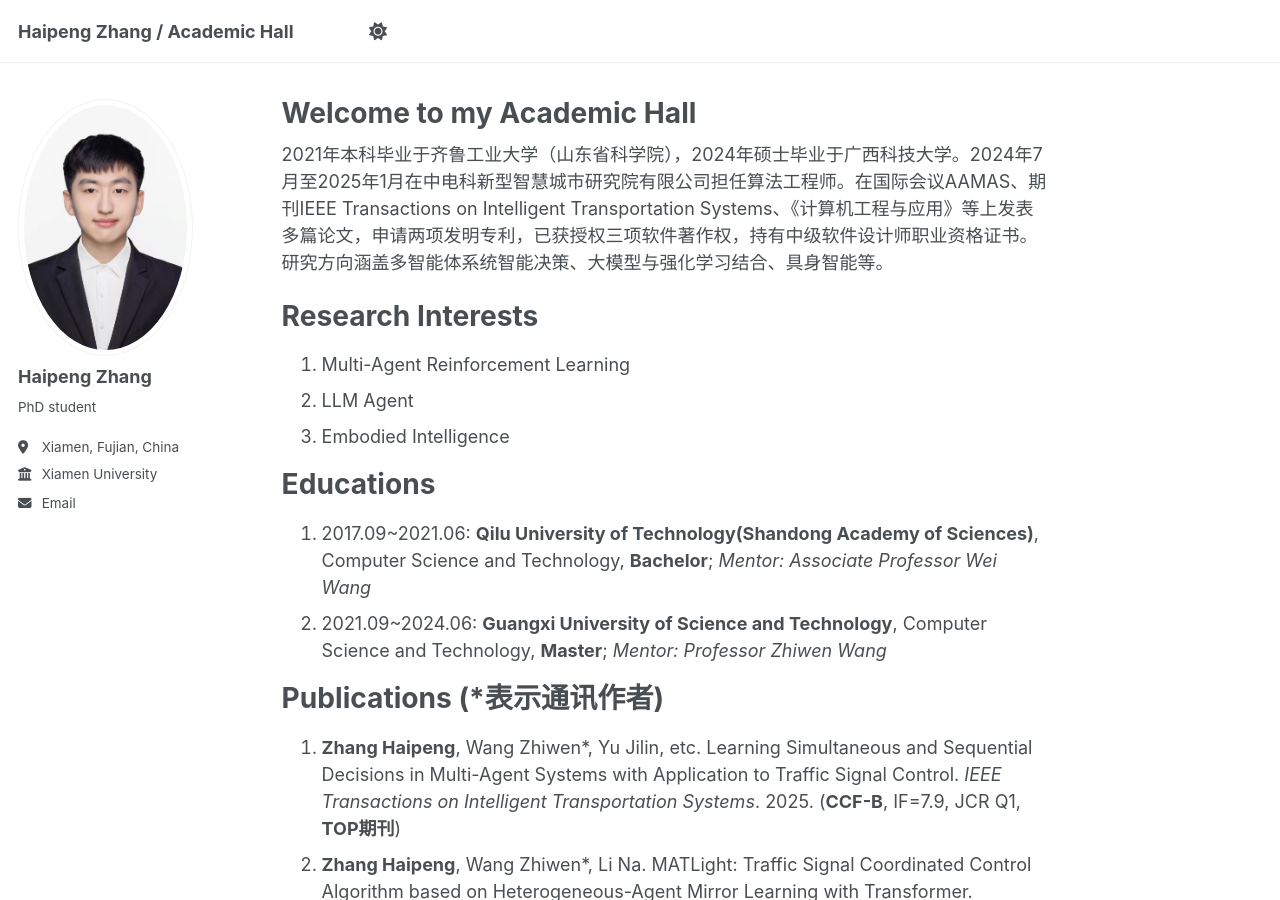
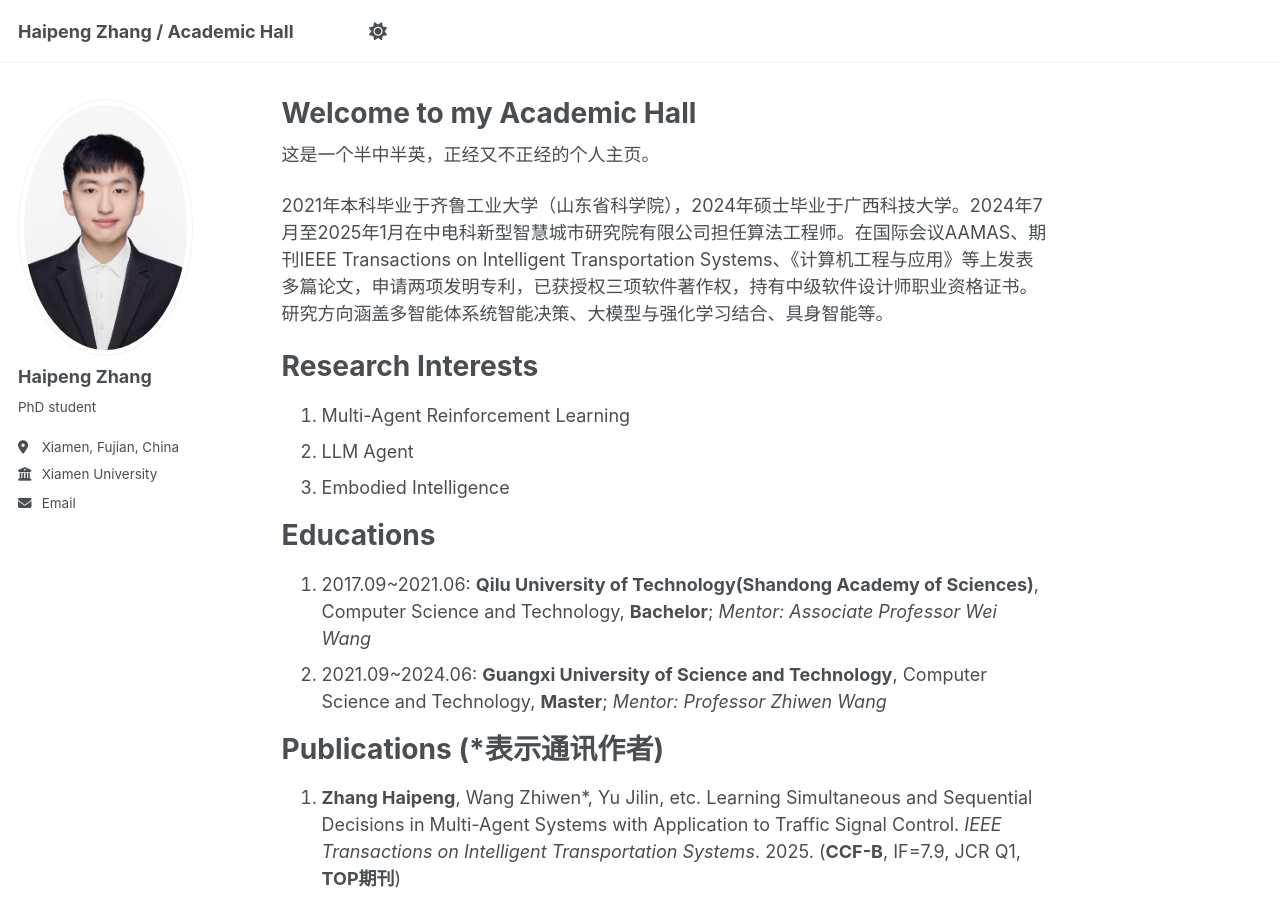
Before and after one commit to Harry-first/haipengzhang, a Jekyll site: the page built from _pages/about.md, in a window 1280 px wide and 900 px high. Built offline with Jekyll 4.4.1, drawn with Linux system fonts in a browser that asks for light colours.

Commit message:
Update about.md

```diff
--- a/_pages/about.md
+++ b/_pages/about.md
@@ -6,6 +6,8 @@ redirect_from:
   - /about/
   - /about.html
 ---
+
+这是一个半中半英，正经又不正经的个人主页。
 
 2021年本科毕业于齐鲁工业大学（山东省科学院），2024年硕士毕业于广西科技大学。2024年7月至2025年1月在中电科新型智慧城市研究院有限公司担任算法工程师。在国际会议AAMAS、期刊IEEE Transactions on Intelligent Transportation Systems、《计算机工程与应用》等上发表多篇论文，申请两项发明专利，已获授权三项软件著作权，持有中级软件设计师职业资格证书。研究方向涵盖多智能体系统智能决策、大模型与强化学习结合、具身智能等。
 
```
